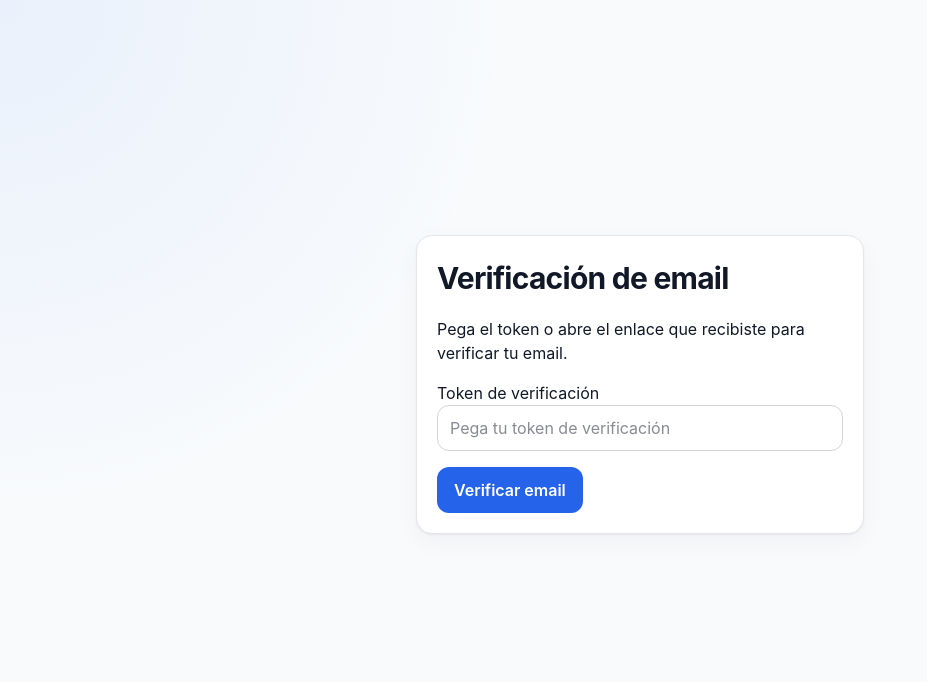
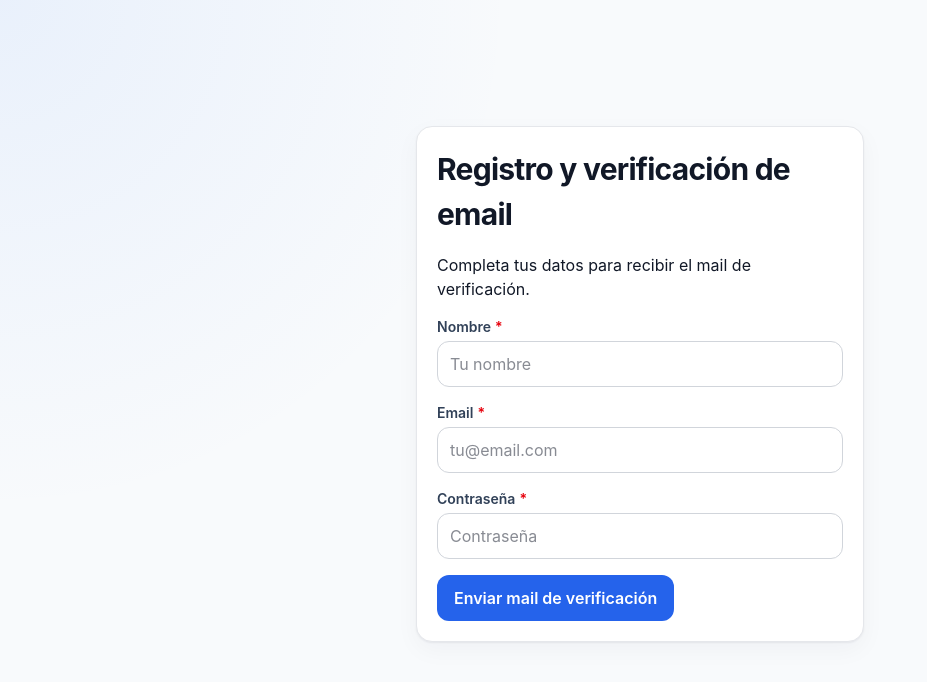
Before and after one commit to Nicoam89/project-manager, a React (Vite) app in the folder frontend/: page /verify-email in a window 1280 px wide. Shown: the top 682 px of the page, without its empty margins (0-927 px from the left). Built offline with nearby package versions, Linux system fonts and the light colour scheme; no server answers.

Commit message:
Add registration email verification step

```diff
--- a/frontend/src/api/auth.js
+++ b/frontend/src/api/auth.js
@@ -1,4 +1,10 @@
 import api from "./axios";
+
+export const register = async (user) => {
+  const response = await api.post("/auth/register", user);
+
+  return response.data;
+};
 
 export const login = async (credentials) => {
   const response = await api.post("/auth/login", credentials);
--- a/frontend/src/pages/VerifyEmail.jsx
+++ b/frontend/src/pages/VerifyEmail.jsx
@@ -1,7 +1,9 @@
-import { useEffect, useState } from "react";
+import { useCallback, useEffect, useState } from "react";
 import { Link, useNavigate, useParams } from "react-router-dom";
+import { useForm } from "react-hook-form";
 
-import { verifyEmail } from "../api/auth";
+import { register as registerUser, verifyEmail } from "../api/auth";
+import FormField from "../components/forms/FormField";
 import useAuthStore from "../store/authStore";
 
 const VerifyEmail = () => {
@@ -9,14 +11,21 @@ const VerifyEmail = () => {
   const navigate = useNavigate();
   const loginStore = useAuthStore((state) => state.login);
   const [manualToken, setManualToken] = useState("");
+  const [registrationEmail, setRegistrationEmail] = useState("");
   const [status, setStatus] = useState(token ? "loading" : "idle");
   const [message, setMessage] = useState(
     token
       ? "Verificando tu email..."
-      : "Pega el token o abre el enlace que recibiste para verificar tu email."
+      : "Completa tus datos para recibir el mail de verificación."
   );
 
-  const confirmEmail = async (verificationToken) => {
+  const {
+    register,
+    handleSubmit,
+    formState: { errors, isSubmitting },
+  } = useForm();
+
+  const confirmEmail = useCallback(async (verificationToken) => {
     setStatus("loading");
     setMessage("Verificando tu email...");
 
@@ -37,15 +46,42 @@ const VerifyEmail = () => {
           "No se pudo verificar el email. Solicita un nuevo enlace."
       );
     }
-  };
+  }, [loginStore, navigate]);
 
   useEffect(() => {
     if (token) {
       confirmEmail(token);
     }
-  }, [token]);
+  }, [confirmEmail, token]);
 
-  const handleSubmit = (event) => {
+  const handleRegister = async (data) => {
+    setStatus("loading");
+    setMessage("Enviando mail de verificación...");
+
+    try {
+      const response = await registerUser(data);
+
+      setRegistrationEmail(data.email);
+      setStatus("pending-verification");
+      setMessage(
+        response.verificationUrl
+          ? `Te enviamos el mail de verificación a ${data.email}. Abrí el enlace recibido para continuar.`
+          : `Registro exitoso. Te enviamos el mail de verificación a ${data.email}.`
+      );
+
+      if (response.verificationToken) {
+        setManualToken(response.verificationToken);
+      }
+    } catch (error) {
+      setStatus("error");
+      setMessage(
+        error.response?.data?.message ||
+          "No se pudo completar el registro. Intenta de nuevo."
+      );
+    }
+  };
+
+  const handleTokenSubmit = (event) => {
     event.preventDefault();
 
     const trimmedToken = manualToken.trim();
@@ -59,14 +95,101 @@ const VerifyEmail = () => {
     confirmEmail(trimmedToken);
   };
 
+  const canEnterToken = status === "pending-verification" || status === "error";
+
   return (
     <main className="login-page">
       <section className="pm-card mb-8 space-y-4 p-5 login">
-        <h1 className="pm-page-title">Verificación de email</h1>
+        <h1 className="pm-page-title">Registro y verificación de email</h1>
         <p role={status === "error" ? "alert" : "status"}>{message}</p>
 
-        {!token ? (
-          <form onSubmit={handleSubmit} className="space-y-4">
+        {!token && !registrationEmail ? (
+          <form onSubmit={handleSubmit(handleRegister)} className="space-y-4">
+            <FormField
+              id="register-name"
+              label="Nombre"
+              required
+              error={errors.name?.message}
+            >
+              {(fieldProps) => (
+                <input
+                  {...fieldProps}
+                  type="text"
+                  placeholder="Tu nombre"
+                  autoComplete="name"
+                  {...register("name", {
+                    required: "El nombre es obligatorio",
+                  })}
+                  className="pm-input"
+                />
+              )}
+            </FormField>
+
+            <FormField
+              id="register-email"
+              label="Email"
+              required
+              error={errors.email?.message}
+            >
+              {(fieldProps) => (
+                <input
+                  {...fieldProps}
+                  type="email"
+                  placeholder="tu@email.com"
+                  autoComplete="email"
+                  {...register("email", {
+                    required: "El email es obligatorio",
+                    pattern: {
+                      value: /\S+@\S+\.\S+/,
+                      message: "Email inválido",
+                    },
+                  })}
+                  className="pm-input"
+                />
+              )}
+            </FormField>
+
+            <FormField
+              id="register-password"
+              label="Contraseña"
+              required
+              error={errors.password?.message}
+            >
+              {(fieldProps) => (
+                <input
+                  {...fieldProps}
+                  type="password"
+                  placeholder="Contraseña"
+                  autoComplete="new-password"
+                  {...register("password", {
+                    required: "La contraseña es obligatoria",
+                    minLength: {
+                      value: 6,
+                      message: "La contraseña debe tener al menos 6 caracteres",
+                    },
+                  })}
+                  className="pm-input"
+                />
+              )}
+            </FormField>
+
+            <button
+              type="submit"
+              className="pm-button"
+              disabled={isSubmitting || status === "loading"}
+            >
+              {isSubmitting || status === "loading"
+                ? "Enviando..."
+                : "Enviar mail de verificación"}
+            </button>
+          </form>
+        ) : null}
+
+        {!token && registrationEmail ? (
+          <form onSubmit={handleTokenSubmit} className="space-y-4">
+            <p className="text-sm text-slate-500">
+              ¿No se abrió el enlace? Pega el token recibido para verificar {registrationEmail}.
+            </p>
             <label htmlFor="verification-token">Token de verificación</label>
             <input
               id="verification-token"
@@ -76,11 +199,12 @@ const VerifyEmail = () => {
               placeholder="Pega tu token de verificación"
               className="pm-input"
               autoComplete="one-time-code"
+              disabled={!canEnterToken || status === "loading"}
             />
             <button
               type="submit"
               className="pm-button"
-              disabled={status === "loading"}
+              disabled={status === "loading" || !canEnterToken}
             >
               {status === "loading" ? "Verificando..." : "Verificar email"}
             </button>
```
